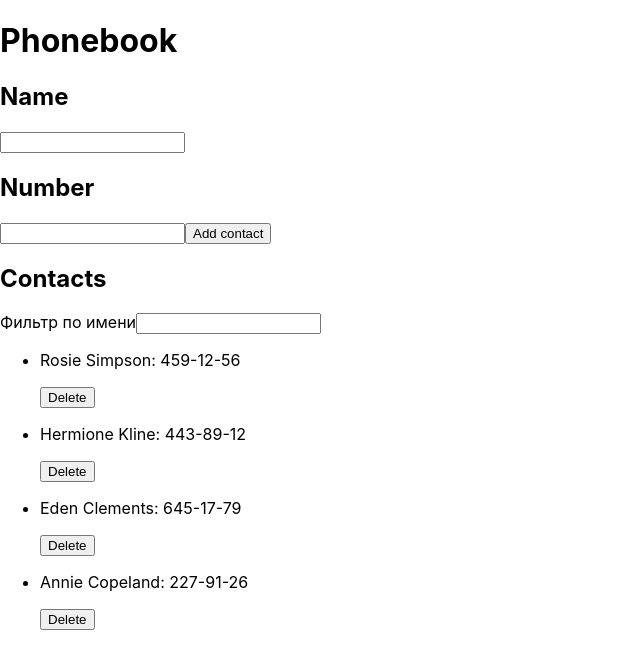
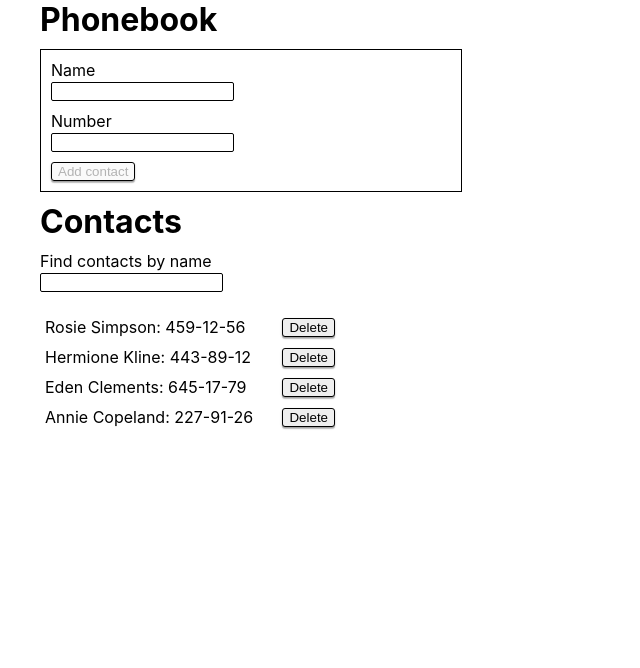
Before and after one commit to Ievgennii/goit-react-hw-02-phonebook, a React (Create React App) app: page / in a window 1280 px wide. Shown: the top 668 px of the page, without its empty margins (0-640 px from the left). Built offline with nearby package versions, Linux system fonts and the light colour scheme.

Commit message:
add styles

```diff
--- a/src/components/App.jsx
+++ b/src/components/App.jsx
@@ -1,8 +1,9 @@
 import React, { Component } from 'react';
 import Notiflix from 'notiflix';
+import shortid from 'shortid';
 import ContactList from './ContactList';
 import ContactForm from './ContactForm';
-import shortid from 'shortid';
+import css from './Contacts.module.css';
 import Filter from './Filter';
 
 class App extends Component {
@@ -14,7 +15,6 @@ class App extends Component {
       { id: 'id-4', name: 'Annie Copeland', number: '227-91-26' },
     ],
     filter: '',
-
   };
 
   deleteContact = contactId => {
@@ -24,16 +24,15 @@ class App extends Component {
   };
 
   addContact = (name, number) => {
-
-    const hasName = this.state.contacts.some(obj => obj.name.toLowerCase() === name.toLowerCase());
-    console.log(hasName)
+    const hasName = this.state.contacts.some(
+      obj => obj.name.toLowerCase() === name.toLowerCase()
+    );
+    console.log(hasName);
     console.log(name, number);
 
     if (hasName) {
-      Notiflix.Notify.info(
-        `${name} is alredy in contacts`
-      );
-      return
+      Notiflix.Notify.info(`${name} is alredy in contacts`);
+      return;
     } else {
       const contact = {
         id: shortid.generate(),
@@ -44,36 +43,38 @@ class App extends Component {
         contacts: [contact, ...contacts],
       }));
     }
-
-
   };
 
   changeFilter = e => {
-    this.setState({filter: e.currentTarget.value})
-  }
+    this.setState({ filter: e.currentTarget.value });
+  };
 
-  getVisibleContacts = ()=> {
-    const {filter, contacts} = this.state
-    const normalizedFilter = filter.toLowerCase()
+  getVisibleContacts = () => {
+    const { filter, contacts } = this.state;
+    const normalizedFilter = filter.toLowerCase();
 
-    return contacts.filter(contact => contact.name.toLowerCase().includes(normalizedFilter))
-
-  }
+    return contacts.filter(contact =>
+      contact.name.toLowerCase().includes(normalizedFilter)
+    );
+  };
 
   render() {
-    const {  filter } = this.state;
+    const { filter } = this.state;
 
-    const visibleContacts = this.getVisibleContacts()
+    const visibleContacts = this.getVisibleContacts();
 
     return (
-      <div className="App">
+      <div className={css.section}>
         <h1>Phonebook</h1>
 
         <ContactForm onSubmit={this.addContact} />
-        <h2>Contacts</h2>
-        <Filter value={filter} onChange={this.changeFilter}/>
+        <h1>Contacts</h1>
+        <Filter value={filter} onChange={this.changeFilter} />
 
-        <ContactList contacts={visibleContacts} onDeleteContact={this.deleteContact} />
+        <ContactList
+          contacts={visibleContacts}
+          onDeleteContact={this.deleteContact}
+        />
       </div>
     );
   }
--- a/src/components/ContactForm.jsx
+++ b/src/components/ContactForm.jsx
@@ -1,4 +1,5 @@
 import React, { Component } from 'react';
+import css from './Contacts.module.css';
 
 class ContactForm extends Component {
   state = {
@@ -7,10 +8,9 @@ class ContactForm extends Component {
   };
 
   handleChange = e => {
-    const {name, value } = e.currentTarget
+    const { name, value } = e.currentTarget;
     this.setState({ [name]: value });
-  }
-
+  };
 
   handleSubmit = e => {
     e.preventDefault();
@@ -21,28 +21,35 @@ class ContactForm extends Component {
 
   render() {
     return (
-      <form onSubmit={this.handleSubmit}>
-        <h2>Name</h2>
+      <form className={css.form} onSubmit={this.handleSubmit}>
+        <p>Name</p>
         <input
           type="text"
-          name="name"
+          className={css.input}          name="name"
           value={this.state.name}
           onChange={this.handleChange}
           pattern="^[a-zA-Zа-яА-Я]+(([' -][a-zA-Zа-яА-Я ])?[a-zA-Zа-яА-Я]*)*$"
           title="Name may contain only letters, apostrophe, dash and spaces. For example Adrian, Jacob Mercer, Charles de Batz de Castelmore d'Artagnan"
           required
         />
-        <h2>Number</h2>
+        <p>Number</p>
         <input
           type="tel"
           name="number"
+          className={css.input}
           value={this.state.number}
           onChange={this.handleChange}
           pattern="\+?\d{1,4}?[-.\s]?\(?\d{1,3}?\)?[-.\s]?\d{1,4}[-.\s]?\d{1,4}[-.\s]?\d{1,9}"
           title="Phone number must be digits and can contain spaces, dashes, parentheses and can start with +"
           required
         />
-        <button type="submit">Add contact</button>
+        <button
+          type="submit"
+          className={css.button}
+          disabled={!this.state.name || !this.state.number}
+        >
+          Add contact
+        </button>
       </form>
     );
   }
--- a/src/components/ContactList.jsx
+++ b/src/components/ContactList.jsx
@@ -1,14 +1,21 @@
 import React from 'react';
+import css from './Contacts.module.css';
 
 function ContactList({ contacts, onDeleteContact }) {
   return (
     <ul>
       {contacts.map(({ id, name, number }) => (
-        <li key={id}>
+        <li className={css.list} key={id}>
           <p>
             {name}: {number}
           </p>
-          <button onClick={() => onDeleteContact(id)}>Delete</button>
+          <button
+            type="button"
+            className={css.button}
+            onClick={() => onDeleteContact(id)}
+          >
+            Delete
+          </button>
         </li>
       ))}
     </ul>
--- /dev/null
+++ b/src/components/Contacts.module.css
@@ -0,0 +1,53 @@
+.section {
+  margin-left: 40px;
+}
+
+.button {
+  display: block;
+  margin-right: 10px;
+  border: 1px solid black;
+  border-radius: 3px;
+  box-shadow: 0px 1px 3px rgba(0, 0, 0, 0.12), 0px 1px 1px rgba(0, 0, 0, 0.14),
+    0px 2px 1px rgba(0, 0, 0, 0.2);
+  cursor: pointer;
+}
+
+.button:active {
+  background-color: blue;
+}
+
+.form {
+  border: 1px solid black;
+  width: 400px;
+  padding: 10px;
+  margin-top: 10px;
+  margin-bottom: 10px;
+}
+
+.input {
+  margin-bottom: 10px;
+  border: 1px solid black;
+  border-radius: 2px;
+
+}
+
+.input:focus {
+  outline: transparent;
+  border: 1px solid blue;
+  border-radius: 2px;
+}
+
+
+
+.filter {
+  margin-top: 10px;
+  margin-bottom: 10px;
+}
+
+.list {
+  display: flex;
+  padding: 5px;
+  width: 300px;
+  justify-content: space-between;
+  align-items: center;
+}
--- a/src/components/Filter.jsx
+++ b/src/components/Filter.jsx
@@ -1,11 +1,14 @@
 import React from 'react';
+import css from './Contacts.module.css';
 
 function Filter({ value, onChange }) {
   return (
+    <div  className={css.filter}>
     <label>
-      Фильтр по имени
-      <input type="text" value={value} onChange={onChange} />
+      Find contacts by name<br/>
+      <input className={css.input} type="text" value={value} onChange={onChange} />
     </label>
+    </div>
   );
 }
 
--- a/src/index.css
+++ b/src/index.css
@@ -13,3 +13,27 @@ code {
   font-family: source-code-pro, Menlo, Monaco, Consolas, 'Courier New',
     monospace;
 }
+
+
+
+img {
+  /* display: block; */
+  max-width: 100%;
+  height: auto;
+}
+
+h1,
+h2,
+h3,
+h4,
+h5,
+h6,
+p {
+  margin: 0;
+}
+
+ul {
+  list-style: none;
+  padding: 0;
+  margin: 0;
+}
```
